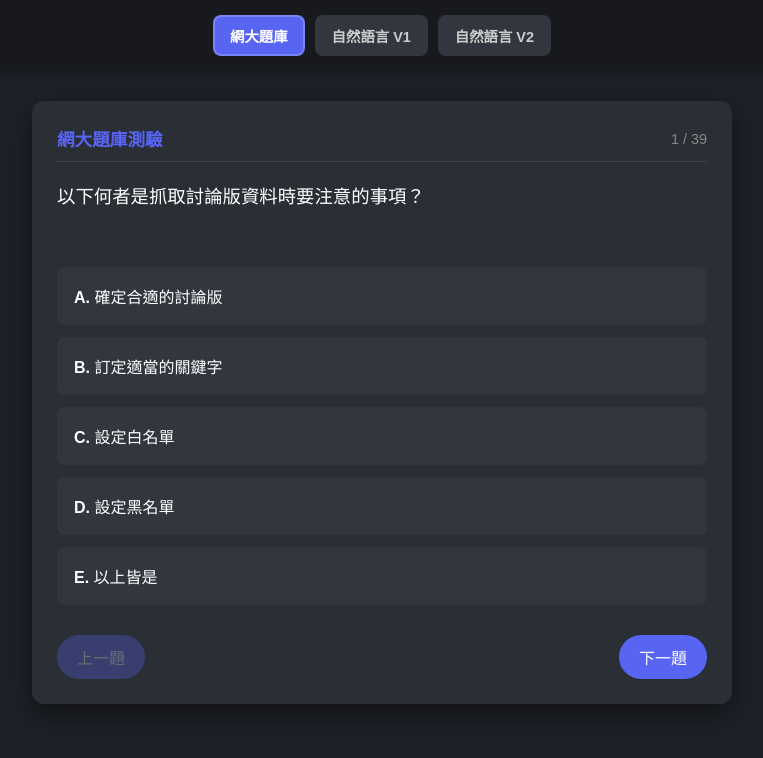
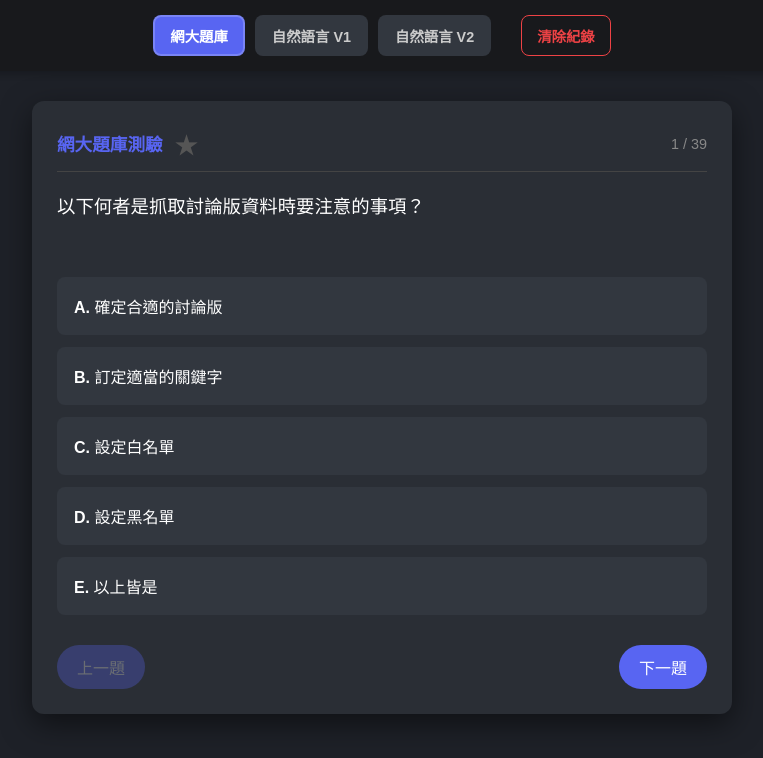
Before and after one commit to Steven545106/my-nlp-study-box-9527, a plain HTML site: page index.html in a window 1280 px wide. Shown: the whole page, without its empty margins (258-1021 px from the left). Drawn offline with Linux system fonts and the light colour scheme.

Commit message:
Update index.html

```diff
--- a/index.html
+++ b/index.html
@@ -17,6 +17,7 @@
             --wrong-bg: rgba(244, 67, 54, 0.1);
             --primary-blue: #5865f2;
             --nav-bg: #18191c;
+            --danger-color: #ed4245;
         }
 
         body {
@@ -41,7 +42,7 @@
             top: 0;
             z-index: 100;
             box-shadow: 0 2px 10px rgba(0,0,0,0.3);
-            flex-wrap: wrap; /* 手機螢幕小可以自動換行 */
+            flex-wrap: wrap;
         }
 
         .nav-btn {
@@ -60,6 +61,24 @@
             background-color: var(--primary-blue);
             color: white;
             border-color: rgba(255,255,255,0.2);
+        }
+
+        .reset-btn {
+            background-color: transparent;
+            color: var(--danger-color);
+            border: 1px solid var(--danger-color);
+            padding: 8px 15px;
+            border-radius: 8px;
+            cursor: pointer;
+            font-weight: bold;
+            font-size: 0.9rem;
+            transition: all 0.3s;
+            margin-left: 20px;
+        }
+
+        .reset-btn:hover {
+            background-color: var(--danger-color);
+            color: white;
         }
 
         .quiz-container {
@@ -81,10 +100,33 @@
             padding-bottom: 10px;
         }
 
+        .header-left {
+            display: flex;
+            align-items: center;
+            gap: 12px;
+        }
+
         .quiz-title {
             font-size: 1.1rem;
             color: var(--primary-blue);
             font-weight: bold;
+        }
+
+        .star-btn {
+            font-size: 1.5rem;
+            color: #555;
+            cursor: pointer;
+            user-select: none;
+            transition: all 0.2s ease;
+        }
+
+        .star-btn:hover {
+            transform: scale(1.2);
+        }
+
+        .star-btn.active {
+            color: #ffd700;
+            text-shadow: 0 0 10px rgba(255, 215, 0, 0.4);
         }
 
         .progress {
@@ -162,11 +204,15 @@
     <button id="btn-web" class="nav-btn active" onclick="switchBank('web', this)">網大題庫</button>
     <button id="btn-v1" class="nav-btn" onclick="switchBank('v1', this)">自然語言 V1</button>
     <button id="btn-v2" class="nav-btn" onclick="switchBank('v2', this)">自然語言 V2</button>
+    <button class="reset-btn" onclick="resetData()">清除紀錄</button>
 </div>
 
 <div class="quiz-container">
     <div class="quiz-header">
-        <div class="quiz-title" id="bank-name">網大題庫測驗</div>
+        <div class="header-left">
+            <div class="quiz-title" id="bank-name">網大題庫測驗</div>
+            <div class="star-btn" id="star-btn" onclick="toggleStar()" title="標記為不熟練的題目">★</div>
+        </div>
         <div class="progress" id="progress">0 / 0</div>
     </div>
 
@@ -180,7 +226,6 @@
 </div>
 
 <script>
-    // 直接內建所有題庫資料，完全不需要讀取外部檔案！
     const allBanksData = {
         web: [
   { "id": 1, "question": "以下何者是抓取討論版資料時要注意的事項？", "options": { "A": "確定合適的討論版", "B": "訂定適當的關鍵字", "C": "設定白名單", "D": "設定黑名單", "E": "以上皆是" }, "answer": "E" },
@@ -299,7 +344,29 @@
 
     let currentBankKey = 'web';
     let currentIdx = 0;
-    let userAnswers = {};
+
+    // 從 localStorage 讀取紀錄，如果沒有就預設為空物件
+    let userAnswers = JSON.parse(localStorage.getItem('nlp_quiz_answers')) || {};
+    let starredQuestions = JSON.parse(localStorage.getItem('nlp_quiz_stars')) || {};
+
+    // 新增：把資料存進 localStorage 的函數
+    function saveData() {
+        localStorage.setItem('nlp_quiz_answers', JSON.stringify(userAnswers));
+        localStorage.setItem('nlp_quiz_stars', JSON.stringify(starredQuestions));
+    }
+
+    // 新增：清除所有紀錄的函數
+    function resetData() {
+        if (confirm("確定要清除所有作答紀錄和星星嗎？這無法復原喔！")) {
+            localStorage.removeItem('nlp_quiz_answers');
+            localStorage.removeItem('nlp_quiz_stars');
+            userAnswers = {};
+            starredQuestions = {};
+            currentIdx = 0;
+            loadQuestion();
+            alert("紀錄已清除，可以重新開始測驗了！");
+        }
+    }
 
     function switchBank(key, btnElement) {
         document.querySelectorAll('.nav-btn').forEach(btn => btn.classList.remove('active'));
@@ -312,6 +379,25 @@
         loadQuestion();
     }
 
+    function toggleStar() {
+        if (!starredQuestions[currentBankKey]) {
+            starredQuestions[currentBankKey] = {};
+        }
+
+        starredQuestions[currentBankKey][currentIdx] = !starredQuestions[currentBankKey][currentIdx];
+        updateStarUI();
+        saveData(); // 點擊星星後立刻存檔
+    }
+
+    function updateStarUI() {
+        const starBtn = document.getElementById('star-btn');
+        if (starredQuestions[currentBankKey] && starredQuestions[currentBankKey][currentIdx]) {
+            starBtn.classList.add('active');
+        } else {
+            starBtn.classList.remove('active');
+        }
+    }
+
     function loadQuestion() {
         const bank = allBanksData[currentBankKey];
         if (!bank || bank.length === 0) return;
@@ -319,6 +405,8 @@
         const q = bank[currentIdx];
         document.getElementById('progress').innerText = `${currentIdx + 1} / ${bank.length}`;
         document.getElementById('question-text').innerText = q.question;
+
+        updateStarUI();
 
         const container = document.getElementById('options-container');
         container.innerHTML = '';
@@ -356,6 +444,7 @@
     function handleSelect(selectedKey) {
         if (!userAnswers[currentBankKey]) userAnswers[currentBankKey] = {};
         userAnswers[currentBankKey][currentIdx] = selectedKey;
+        saveData(); // 作答後立刻存檔
         loadQuestion();
     }
 
```
